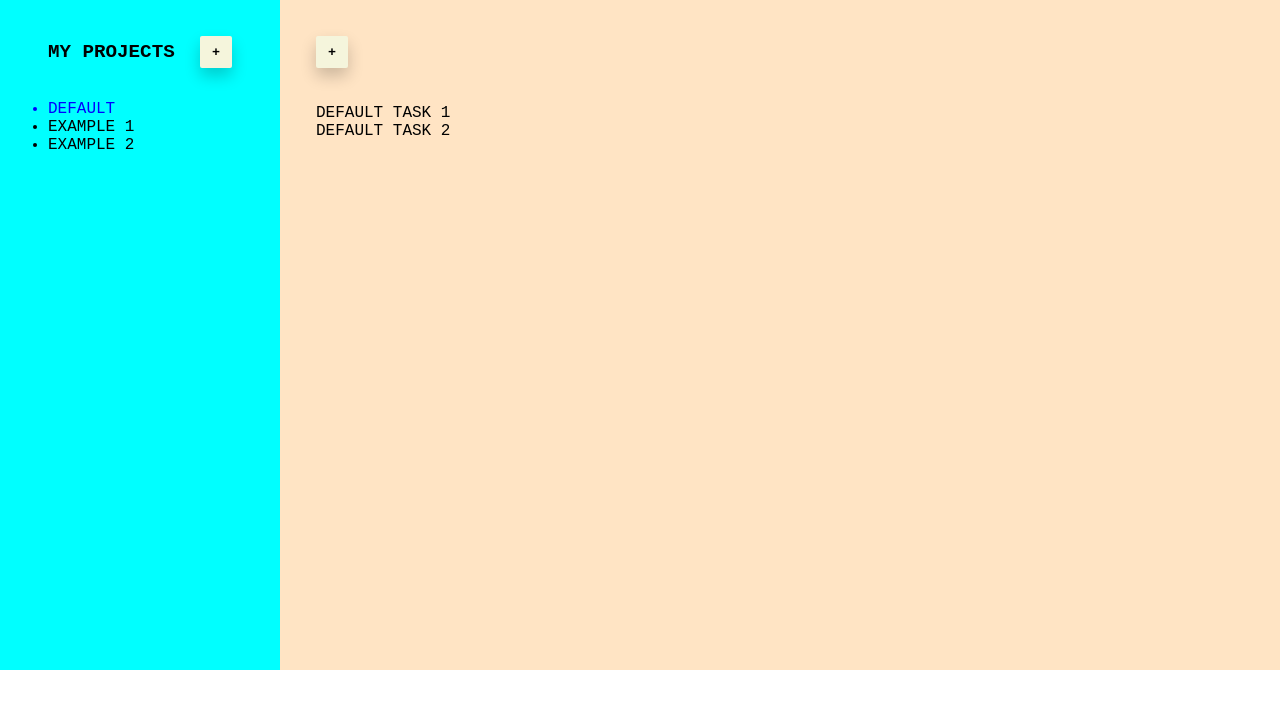
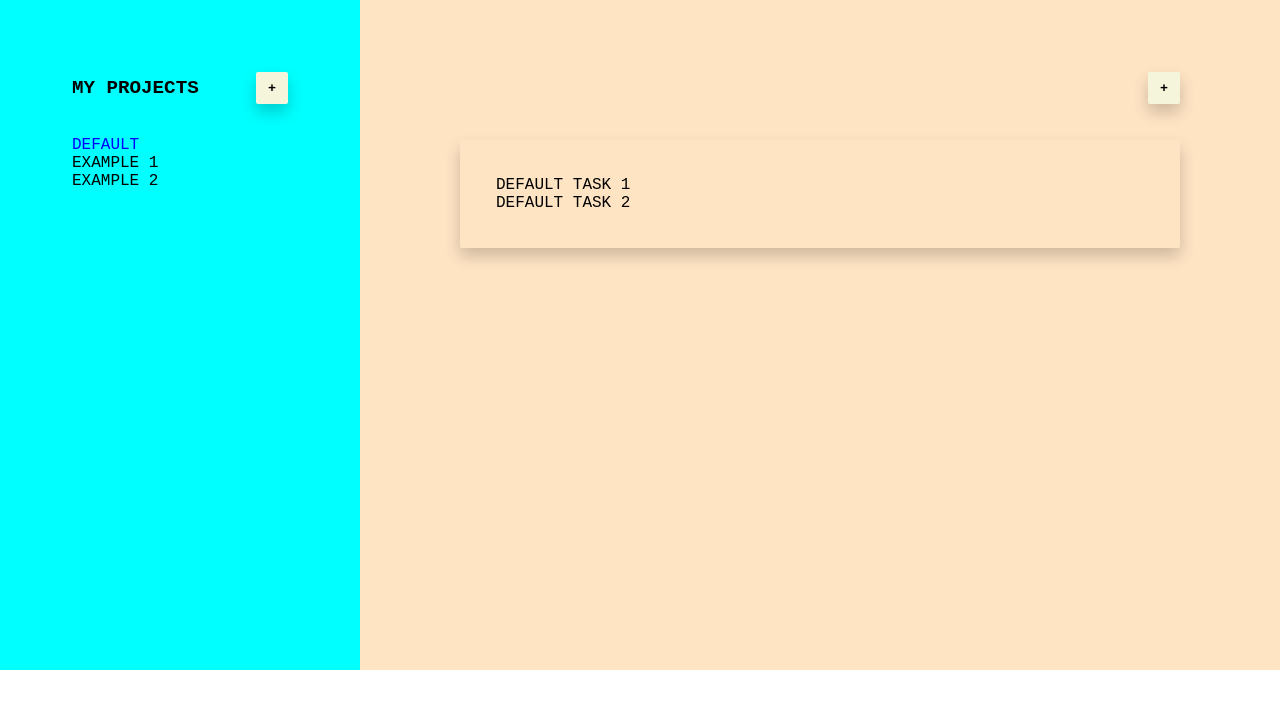
Before and after one commit to LozzyChops/todo, a website built with webpack: page src/index.html in a window 1280 px wide. Built offline with nearby package versions, Linux system fonts and the light colour scheme.

Commit message:
Fix layout of content section

```diff
--- a/src/styles.css
+++ b/src/styles.css
@@ -50,7 +50,7 @@
   font-weight: bold;
 }
 
-.project-name-container {
+#project-names {
   list-style-type: none;
 }
 
@@ -59,12 +59,12 @@
   background-color: aqua;
   width: 280px;
   height: 100%;
-  max-width: 280px;
-  min-width: 280px;
+  max-width: 360px;
+  min-width: 360px;
   flex-shrink: 0;
   /*temporary addition*/
   min-height: 670px;
-  padding: 36px 48px 0px 48px;
+  padding: 72px 72px 0px 72px;
 }
 
 #content {
@@ -73,12 +73,13 @@
   background-color: bisque;
   width: 100%;
   height: 100%;
-  padding: 36px 36px;
+  padding: 72px 100px;
   /*temporary addition*/
   min-height: 670px;
 }
 
 #content > button {
+  align-self: end;
   font-weight: bolder;
   height: 32px;
   width: 32px;
@@ -91,3 +92,9 @@
 #content > button:hover {
   transform: scale(1.2);
 }
+
+#content > #to-do-list {
+  box-shadow: 0 8px 16px 0 rgba(0, 0, 0, 0.2);
+  border-radius: 2px;
+  padding: 36px 36px;
+}
--- a/src/tools.js
+++ b/src/tools.js
@@ -1,4 +1,4 @@
-function Project (name) {
+function Project(name) {
   this.name = name
   this.tasks = []
   this.onDisplay = false
@@ -13,7 +13,7 @@ function Project (name) {
   }
 }
 
-function Task (title, description, dueDate, priority) {
+function Task(title, description, dueDate, priority) {
   this.title = title
   this.description = description
   this.dueDate = dueDate
```
